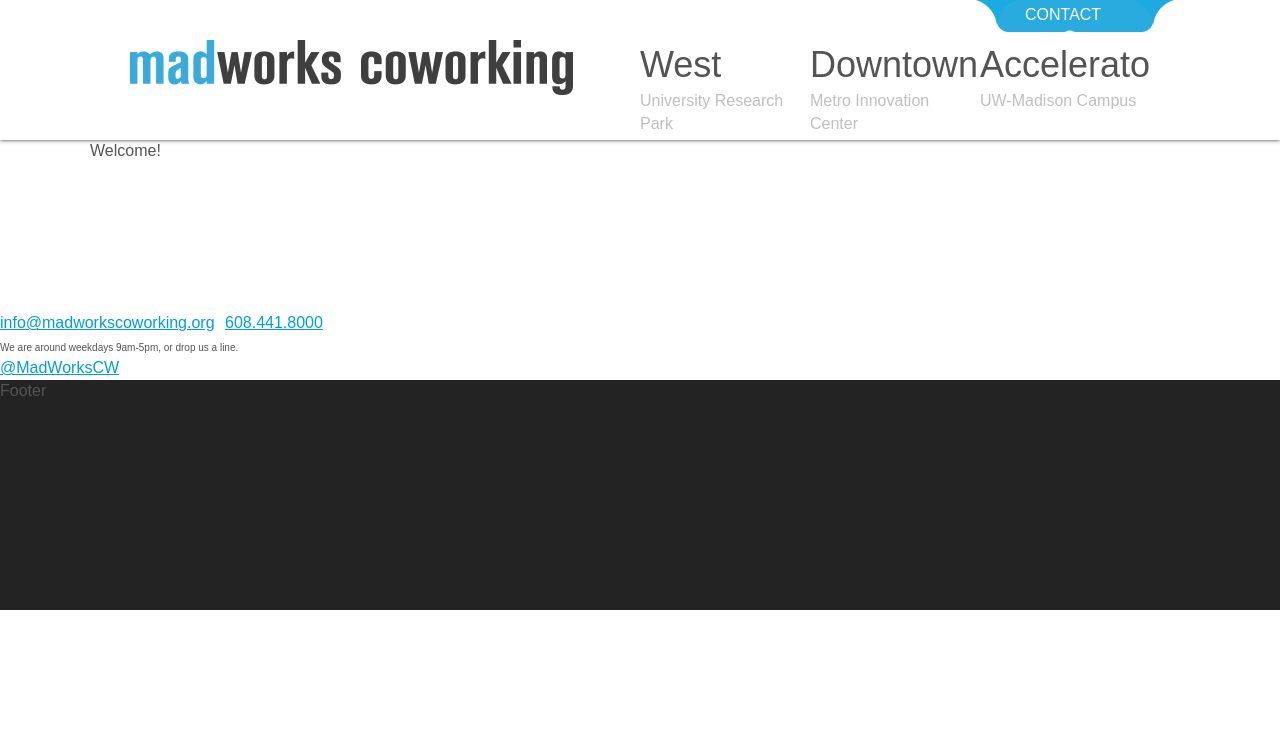
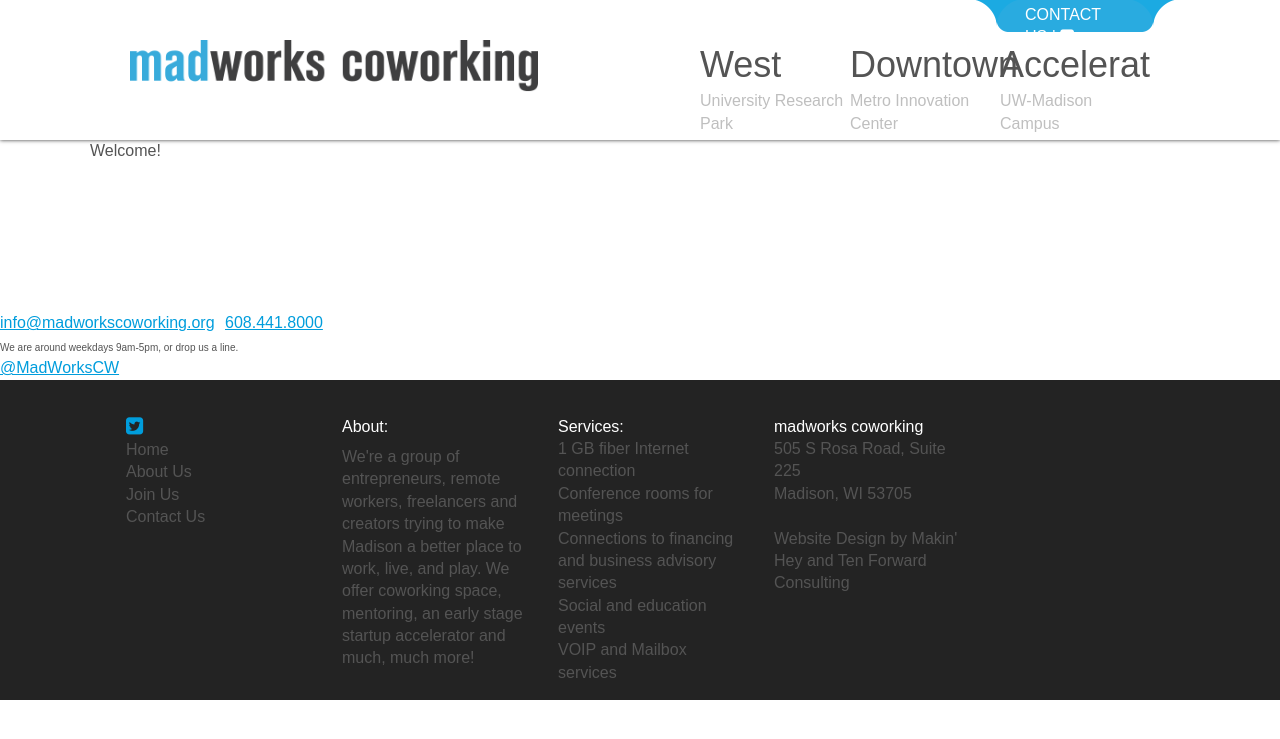
Before and after one commit to MadWorksCW/madworkscw.github.io, a Jekyll site: the page built from index.html, in a window 1280 px wide. Shown: the top 739 px of the page. Built offline with Jekyll 4.4.1, drawn with Linux system fonts in a browser that asks for light colours; nearby versions of some CDN libraries; Markdown is read by kramdown in place of the engine named in the settings.

Commit message:
footer is done

```diff
--- a/_includes/head.html
+++ b/_includes/head.html
@@ -8,6 +8,7 @@
   <script type="text/javascript" src="//use.typekit.net/frk5puy.js"></script>
   <script type="text/javascript">try{Typekit.load();}catch(e){}</script>
   <script type="text/javascript" src="/js/core.js"></script>
+  <link href="//maxcdn.bootstrapcdn.com/font-awesome/4.2.0/css/font-awesome.min.css" rel="stylesheet">
   <link href="/css/screen.css" rel="stylesheet" media="screen and (min-width: 801px)" />
   <link href="/css/mobile.css" rel="stylesheet" media="screen and (max-width: 800px)" />
   <link href="/css/print.css" rel="stylesheet" media="print" />
@@ -15,9 +16,9 @@
 </head>
 <body>
   <header>
-    <div class="header-wrap">
+    <div class="wrap">
       <img class="logo" src="images/madworks_coworking.png">
-      <div class="contact-tab"><a href="contact.html">CONTACT US</a> | <a href="http://twitter.com/madworkscw"><img src="images/contact-twitter.png"></a></div>
+      <div class="contact-tab"><a href="contact.html">CONTACT US</a> | <a href="http://twitter.com/madworkscw"><i class="fa fa-twitter-square"></i></a></div>
 
       <div class="locations">
         <div class="location">
--- a/_includes/tail.html
+++ b/_includes/tail.html
@@ -1,5 +1,36 @@
     <footer>
-      Footer
+      <div class="wrap">
+        <section class="contact">
+          <a href="http://twitter.com/madworkscw"><i class="fa fa-twitter-square"></i></a><br>
+          <a href="/">Home</a><br>
+          <a href="/about.html">About Us</a><br>
+          <a href="/join.html">Join Us</a><br>
+          <a href="/contact.html">Contact Us</a><br>
+        </section>
+        <section>
+          <h3>About:</h3>
+          <p>
+            We're a group of entrepreneurs, remote workers, freelancers and creators trying to make Madison a better place to work, live, and play.  We offer coworking space, mentoring, an early stage startup accelerator and much, much more!
+          </p>
+        </section>
+        <section>
+          <h3>Services:</h3>
+          <ul>
+            <li>1 GB fiber Internet connection</li>
+            <li>Conference rooms for meetings</li>
+            <li>Connections to financing and business advisory services</li>
+            <li>Social and education events<li>
+            <li>VOIP and Mailbox services</li>
+          </ul>
+        </section>
+        <section>
+          <h3>madworks coworking</h3>
+          505 S Rosa Road, Suite 225<br>
+          Madison, WI 53705<br>
+          <br>
+          Website Design by Makin' Hey and Ten Forward Consulting
+        </section>
+      </div>
     </footer>
   </body>
 </html>
--- a/css/mobile.css
+++ b/css/mobile.css
@@ -249,29 +249,132 @@
   color: #b32216;
 }
 
-/* line 9, ../sass/mobile.scss */
-.logo {
-  margin-top: 20px;
-  text-align: center;
-  width: 100%;
+/* line 1, ../sass/_layout.sass */
+header {
+  -webkit-box-shadow: 0 0 4px #333333;
+  -moz-box-shadow: 0 0 4px #333333;
+  box-shadow: 0 0 4px #333333;
+  -webkit-box-sizing: border-box;
+  -moz-box-sizing: border-box;
+  box-sizing: border-box;
+  background: white;
+  min-height: 140px;
 }
-/* line 14, ../sass/mobile.scss */
-.logo img {
-  max-width: 90%;
+/* line 6, ../sass/_layout.sass */
+header .contact-tab {
+  background: url("../images/contact-tab.png") no-repeat 0 0;
+  color: white;
+  padding: 4px 55px;
+  position: absolute;
+  right: 10px;
+  top: 0;
+  width: 210px;
+}
+/* line 14, ../sass/_layout.sass */
+header .contact-tab a {
+  color: white;
+  text-decoration: none;
+}
+/* line 17, ../sass/_layout.sass */
+header .contact-tab a img {
+  position: relative;
+  top: 4px;
+}
+/* line 20, ../sass/_layout.sass */
+header img.logo {
+  max-width: 40%;
+  float: left;
+}
+/* line 23, ../sass/_layout.sass */
+header .locations {
+  overflow: hidden;
+  *zoom: 1;
+  float: right;
+}
+/* line 26, ../sass/_layout.sass */
+header .location {
+  float: left;
+  width: 150px;
+}
+/* line 29, ../sass/_layout.sass */
+header .location h1 {
+  color: #545454;
+  font-weight: 100;
+}
+/* line 32, ../sass/_layout.sass */
+header .location h2 {
+  color: #bfbfbf;
+  font-weight: 100;
 }
 
-/* line 17, ../sass/mobile.scss */
+/* line 36, ../sass/_layout.sass */
+footer {
+  background: #232323;
+  overflow: hidden;
+  *zoom: 1;
+}
+/* line 39, ../sass/_layout.sass */
+footer .wrap {
+  padding: 20px;
+}
+/* line 41, ../sass/_layout.sass */
+footer section {
+  float: left;
+  width: 200px;
+  padding: 8px;
+  margin: 8px;
+}
+/* line 46, ../sass/_layout.sass */
+footer section h3 {
+  color: white;
+}
+/* line 48, ../sass/_layout.sass */
+footer section a, footer section a:visited {
+  color: #545454;
+  text-decoration: none;
+}
+/* line 51, ../sass/_layout.sass */
+footer section a:hover, footer section a:visited:hover {
+  text-decoration: underline;
+  color: #009ddc;
+}
+/* line 54, ../sass/_layout.sass */
+footer section i.fa {
+  color: #009ddc;
+  font-size: 20px;
+}
+
+/* line 60, ../sass/_layout.sass */
+.wrap {
+  margin: 0 auto;
+  max-width: 1100px;
+  padding: 40px;
+  position: relative;
+}
+
+/* line 10, ../sass/mobile.scss */
+header h1, header h2 {
+  font-size: .8em;
+}
+/* line 13, ../sass/mobile.scss */
+header .locations, header .location, header img.logo {
+  float: none;
+  display: block;
+  max-width: 100%;
+}
+
+/* line 20, ../sass/mobile.scss */
 .content p {
   padding: 8px;
 }
 
-/* line 22, ../sass/mobile.scss */
+/* line 25, ../sass/mobile.scss */
 .coming-soon {
   margin-top: 20px;
   text-align: center;
   width: 100%;
 }
-/* line 28, ../sass/mobile.scss */
+/* line 31, ../sass/mobile.scss */
 .coming-soon em {
   background: #009ddc;
   border-radius: 100px;
@@ -284,7 +387,7 @@
   padding: 10px 20px;
 }
 
-/* line 41, ../sass/mobile.scss */
+/* line 44, ../sass/mobile.scss */
 .footer {
   background: #ddd;
   border-top: 4px solid #ccc;
@@ -292,36 +395,36 @@
   width: 100%;
 }
 
-/* line 48, ../sass/mobile.scss */
+/* line 51, ../sass/mobile.scss */
 .address-wrapper {
   border-bottom: 2px solid #ccc;
 }
 
-/* line 52, ../sass/mobile.scss */
+/* line 55, ../sass/mobile.scss */
 .address {
   padding: 10px;
 }
 
-/* line 56, ../sass/mobile.scss */
+/* line 59, ../sass/mobile.scss */
 .twitter-link-wrapper {
   border-bottom: 2px solid #ccc;
   padding: 10px;
   text-align: center;
 }
-/* line 62, ../sass/mobile.scss */
+/* line 65, ../sass/mobile.scss */
 .twitter-link-wrapper a, .twitter-link-wrapper a:visited, .twitter-link-wrapper a:hover {
   font-size: 30px;
   line-height: 36px;
   text-decoration: none;
 }
 
-/* line 69, ../sass/mobile.scss */
+/* line 72, ../sass/mobile.scss */
 .twitter-timeline-wrapper {
   margin: 10px auto;
   max-width: 500px;
 }
 
-/* line 73, ../sass/mobile.scss */
+/* line 76, ../sass/mobile.scss */
 .campus-masthead h1 {
   top: 0px;
   left: 4px;
--- a/css/screen.css
+++ b/css/screen.css
@@ -194,16 +194,9 @@
   -moz-box-sizing: border-box;
   box-sizing: border-box;
   background: white;
-  height: 140px;
+  min-height: 140px;
 }
 /* line 6, ../sass/_layout.sass */
-header .header-wrap {
-  margin: 0 auto;
-  max-width: 1100px;
-  padding: 40px;
-  position: relative;
-}
-/* line 11, ../sass/_layout.sass */
 header .contact-tab {
   background: url("../images/contact-tab.png") no-repeat 0 0;
   color: white;
@@ -213,42 +206,86 @@
   top: 0;
   width: 210px;
 }
-/* line 19, ../sass/_layout.sass */
+/* line 14, ../sass/_layout.sass */
 header .contact-tab a {
   color: white;
   text-decoration: none;
 }
-/* line 22, ../sass/_layout.sass */
+/* line 17, ../sass/_layout.sass */
 header .contact-tab a img {
   position: relative;
   top: 4px;
 }
-/* line 25, ../sass/_layout.sass */
+/* line 20, ../sass/_layout.sass */
+header img.logo {
+  max-width: 40%;
+  float: left;
+}
+/* line 23, ../sass/_layout.sass */
 header .locations {
   overflow: hidden;
   *zoom: 1;
   float: right;
 }
-/* line 28, ../sass/_layout.sass */
+/* line 26, ../sass/_layout.sass */
 header .location {
   float: left;
-  width: 170px;
+  width: 150px;
 }
-/* line 31, ../sass/_layout.sass */
+/* line 29, ../sass/_layout.sass */
 header .location h1 {
   color: #545454;
   font-weight: 100;
 }
-/* line 34, ../sass/_layout.sass */
+/* line 32, ../sass/_layout.sass */
 header .location h2 {
   color: #bfbfbf;
   font-weight: 100;
 }
 
-/* line 38, ../sass/_layout.sass */
+/* line 36, ../sass/_layout.sass */
 footer {
   background: #232323;
-  height: 230px;
+  overflow: hidden;
+  *zoom: 1;
+}
+/* line 39, ../sass/_layout.sass */
+footer .wrap {
+  padding: 20px;
+}
+/* line 41, ../sass/_layout.sass */
+footer section {
+  float: left;
+  width: 200px;
+  padding: 8px;
+  margin: 8px;
+}
+/* line 46, ../sass/_layout.sass */
+footer section h3 {
+  color: white;
+}
+/* line 48, ../sass/_layout.sass */
+footer section a, footer section a:visited {
+  color: #545454;
+  text-decoration: none;
+}
+/* line 51, ../sass/_layout.sass */
+footer section a:hover, footer section a:visited:hover {
+  text-decoration: underline;
+  color: #009ddc;
+}
+/* line 54, ../sass/_layout.sass */
+footer section i.fa {
+  color: #009ddc;
+  font-size: 20px;
+}
+
+/* line 60, ../sass/_layout.sass */
+.wrap {
+  margin: 0 auto;
+  max-width: 1100px;
+  padding: 40px;
+  position: relative;
 }
 
 /* line 2, ../sass/_members.sass */
```
Also changed, not shown: sass/_layout.sass (+32 -8 lines), sass/mobile.scss (+10 -7 lines), sass/_core.scss (line endings or trailing spaces).
